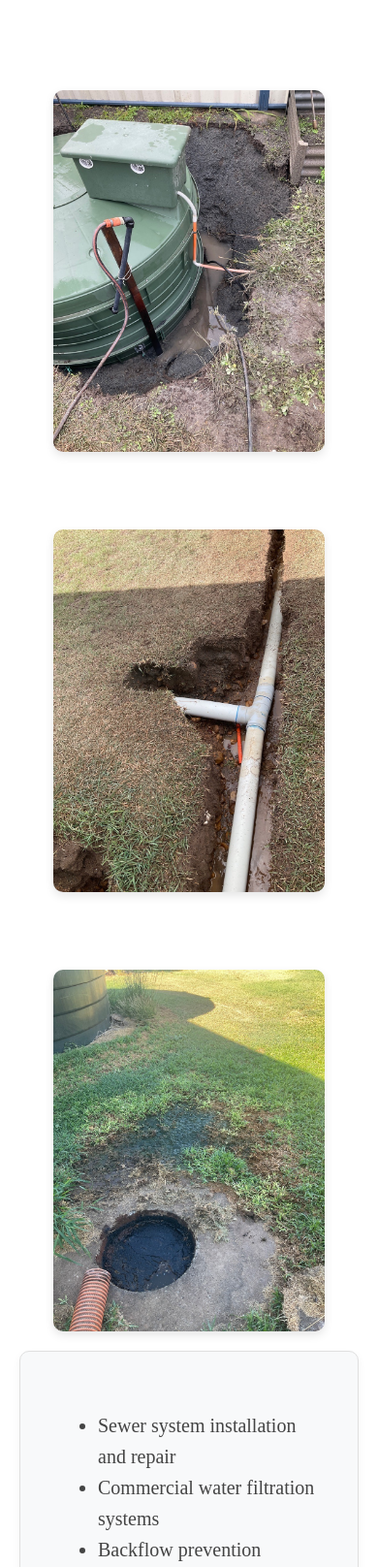
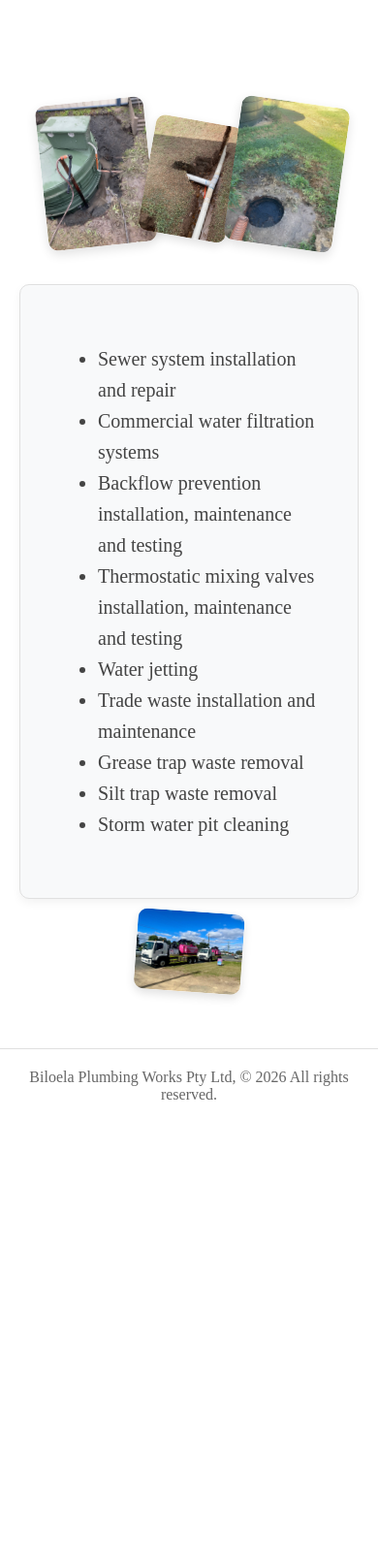
Before and after one commit to help-me202/Biloela-Plumbing-Works, a website: page HTML/Commercial.html in a window 390 px wide. Shown: the part 251-1867 px from the top of the page at 97% size. After the commit the page ends 1409 px from the top, so only its background shows below. Drawn offline with Linux system fonts and the light colour scheme; a web font is replaced by a local one.

Commit message:
finished commercial page

```diff
--- a/CSS/commercial.css
+++ b/CSS/commercial.css
@@ -58,9 +58,21 @@ h1 {
     font-family: 'Frank Ruhl Libre', serif;
     margin: 0;
     font-size: 50px;
-    border-bottom: 3px solid #dd22a8;
     display: inline-block;
     padding-bottom: 5px;
+    position: relative;
+}
+
+h1::after {
+    content: '';
+    position: absolute;
+    bottom: 0;
+    left: 50%;
+    transform: translateX(-50%);
+    width: 60%;
+    /* Adjust this percentage to make it shorter or longer */
+    height: 3px;
+    background-color: #dd22a8;
 }
 
 .page-content {
@@ -75,26 +87,68 @@ h1 {
 
 .image-block {
     position: absolute;
-    left: 0;
-    top: 40px;
-    max-width: 220px;
+    inset: 0;
+    pointer-events: none;
+}
+
+/* Base scattered image styling */
+.scatter {
+    position: absolute;
+    width: clamp(88px, 12vw, 220px);
+    height: auto;
+    border-radius: 10px;
+    box-shadow: 0 4px 10px rgba(0, 0, 0, 0.12);
+    object-fit: cover;
+    transition: transform 0.25s ease, opacity 0.25s ease;
+    z-index: 1;
+    pointer-events: auto;
+}
+
+/* Example positions around the central text column */
+.scatter.pos-left {
+    left: -6%;
+    top: -10%;
+    width: calc(clamp(120px, 16vw, 280px) + 3px);
+    transform: rotate(-6deg) scale(1.12);
+}
+
+.scatter.pos-left2 {
+    left: 4%;
+    top: 55%;
+    width: calc(clamp(88px, 12vw, 220px) + 3px);
+    transform: rotate(10deg) translateY(-6%);
+}
+
+.scatter.pos-right {
+    right: 3%;
+    top: -20%;
+    width: clamp(110px, 15vw, 260px);
+    transform: rotate(8deg) scale(1.02);
+}
+
+/* Specific tweaks for the tank image (first left image): move up and make slightly smaller */
+.scatter.pos-left.tank-image {
+    left: 6%;
+    top: calc(-14% - 3px);
+    width: calc(clamp(120px, 16vw, 280px) - 10px);
+    transform: rotate(-6deg) scale(1.02) translateX(4px);
+}
+
+.scatter.bottom-right {
+    right: 2%;
+    bottom: 25%;
+    width: clamp(110px, 15vw, 260px);
+    transform: rotate(4deg) translateY(-4%);
+}
+
+/* Keep the text column centered and give it breathing room so images don't overlap the copy */
+.text-column {
+    width: 100%;
+    max-width: 600px;
     display: flex;
     flex-direction: column;
-    gap: 80px;
-    z-index: 1;
-}
-
-.image-block img {
-    width: 100%;
-    height: auto;
-    border-radius: 10px;
-    box-shadow: 0 4px 10px rgba(0, 0, 0, 0.1);
-    transform: rotate(-10deg);
-}
-
-.image-block .tank-image {
-    transform: rotate(15deg);
-    margin-left: 30px;
+    z-index: 2;
+    margin: 0 clamp(120px, 18vw, 260px);
 }
 
 .text-column {
@@ -126,11 +180,22 @@ h1 {
 
 .service-container h2 {
     color: #333;
-    border-bottom: 3px solid #dd22a8;
     display: inline-block;
     padding-bottom: 5px;
     margin-top: 0;
     font-size: 32px;
+    position: relative;
+}
+
+.service-container h2::after {
+    content: '';
+    position: absolute;
+    bottom: 0;
+    left: 0;
+    width: 60px;
+    /* Adjust this fixed width to make it shorter or longer */
+    height: 3px;
+    background-color: #dd22a8;
 }
 
 .service-container p {
@@ -159,23 +224,32 @@ h1 {
 }
 
 /* Stacks into a single column on mobile screens */
-@media (max-width: 768px) {
+@media (max-width: 900px) {
     .page-content {
         flex-direction: column;
         align-items: center;
     }
 
-    .image-block,
-    .pump-out {
+    /* On smaller screens list images below the text and remove absolute positioning */
+    .image-block {
         position: static;
-        max-width: 80%;
+        display: block;
+        width: 100%;
+        pointer-events: auto;
         margin: 20px auto;
+        text-align: center;
     }
 
-    .image-block img,
-    .image-block .tank-image,
-    .pump-out {
+    .scatter {
+        position: static;
+        width: 80%;
+        max-width: 420px;
         transform: none;
-        margin-left: 0;
+        margin: 16px auto;
+    }
+
+    .text-column {
+        margin: 0;
+        padding: 0 12px;
     }
 }
--- a/HTML/Commercial.html
+++ b/HTML/Commercial.html
@@ -14,31 +14,36 @@
   </head>
   <body>
     <header class="top-header">
-      <img src="../images/logo.png" alt="Biloela Plumbing Works Logo" />
-      <a href="../HTML/index.html" style="font-size: 0.9rem">
-        <span>Home</span>
-      </a>
-      <a href="../HTML/Gas request.html" style="font-size: 0.9rem">
-        <span>Gas Request</span>
-      </a>
-      <a href="../HTML/contact us.html" style="font-size: 0.9rem">
-        <span>Contact Us</span>
-      </a>
-      <a href="../HTML/partners.html" style="font-size: 0.9rem">
-        <span>Partners</span>
-      </a>
-      <a href="../HTML/Plumbingservices.html" style="font-size: 0.9rem">
-        <span>Plumbing Services</span>
-      </a>
+      <img src="../images/logo.png" alt="Biloela Plumbing Works Logo" /><a
+        href="../HTML/index.html"
+        style="font-size: 0.9rem"
+        ><span>Home</span></a
+      ><a href="../HTML/Gas request.html" style="font-size: 0.9rem"
+        ><span>Gas Request</span></a
+      ><a href="../HTML/contact us.html" style="font-size: 0.9rem"
+        ><span>Contact Us</span></a
+      ><a href="../HTML/partners.html" style="font-size: 0.9rem"
+        ><span>Partners</span></a
+      ><a href="../HTML/Plumbingservices.html" style="font-size: 0.9rem"
+        ><span>Plumbing Services</span></a
+      >
     </header>
-    <div class="header-banner">
-      <h1>Commercial Plumbing</h1>
-    </div>
+    <div class="header-banner"><h1>Commercial Plumbing</h1></div>
     <div class="page-content">
       <div class="image-block">
-        <img src="../images/tank.jpg" alt="Commercial Plumbing Tank" class="tank-image" />
-        <img src="../images/trenching.jpg" alt="Trenching" />
-        <img src="../images/pump-out.jpg" alt="Pump Out" />
+        <img
+          src="../images/tank.jpg"
+          alt="Commercial Plumbing Tank"
+          class="scatter pos-left tank-image"
+        /><img
+          src="../images/trenching.jpg"
+          alt="Trenching"
+          class="scatter pos-left2"
+        /><img
+          src="../images/pump-out.jpg"
+          alt="Pump Out"
+          class="scatter pos-right"
+        />
       </div>
       <div class="text-column">
         <div class="service-container">
@@ -46,7 +51,9 @@
             <li>Sewer system installation and repair</li>
             <li>Commercial water filtration systems</li>
             <li>Backflow prevention installation, maintenance and testing</li>
-            <li>Thermostatic mixing valves installation, maintenance and testing</li>
+            <li>
+              Thermostatic mixing valves installation, maintenance and testing
+            </li>
             <li>Water jetting</li>
             <li>Trade waste installation and maintenance</li>
             <li>Grease trap waste removal</li>
@@ -54,7 +61,11 @@
             <li>Storm water pit cleaning</li>
           </ul>
         </div>
-        <img src="../images/truck.jpg" alt="Another view of commercial plumbing trucks" class="bottom-right-image" />
+        <img
+          src="../images/truck.jpg"
+          alt="Another view of commercial plumbing trucks"
+          class="scatter bottom-right"
+        />
       </div>
     </div>
     <footer class="site-footer">
```
Also changed, not shown: CSS/contactus.css (+12 -0 lines), CSS/emergencyservices.css (+12 -0 lines), CSS/gasrequest.css (+12 -0 lines), CSS/mystyle.css (+14 -0 lines), CSS/partners.css (+12 -0 lines), CSS/payment.css (+12 -0 lines), CSS/plumbingservices.css (+12 -0 lines), CSS/residential.css (+12 -0 lines), HTML/Gas request.html (+12 -3 lines), HTML/Plumbingservices.html (+4 -0 lines), HTML/contact us.html (+4 -0 lines), HTML/index.html (+4 -1 lines), HTML/partners.html (+7 -0 lines), HTML/payment.html (+4 -0 lines).
